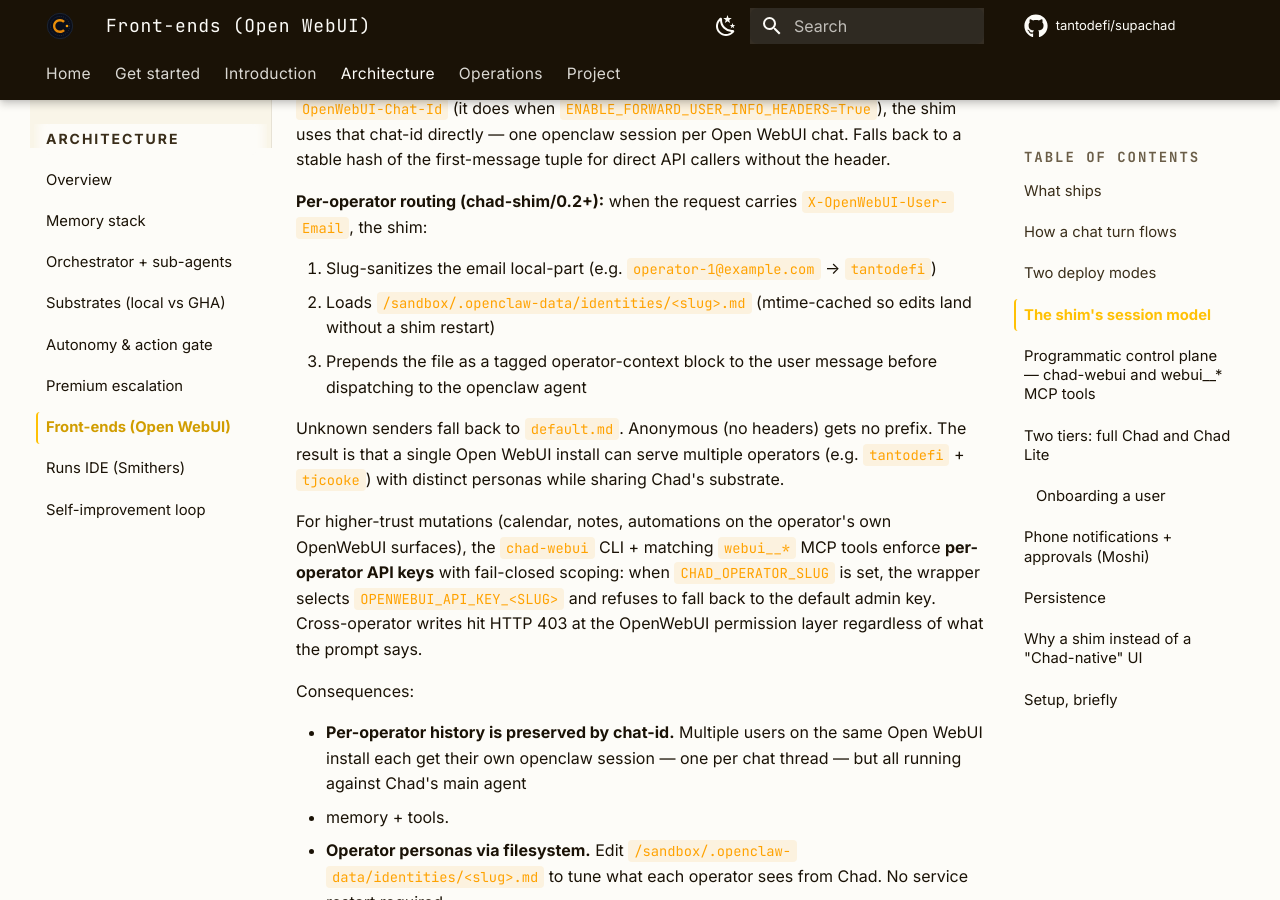
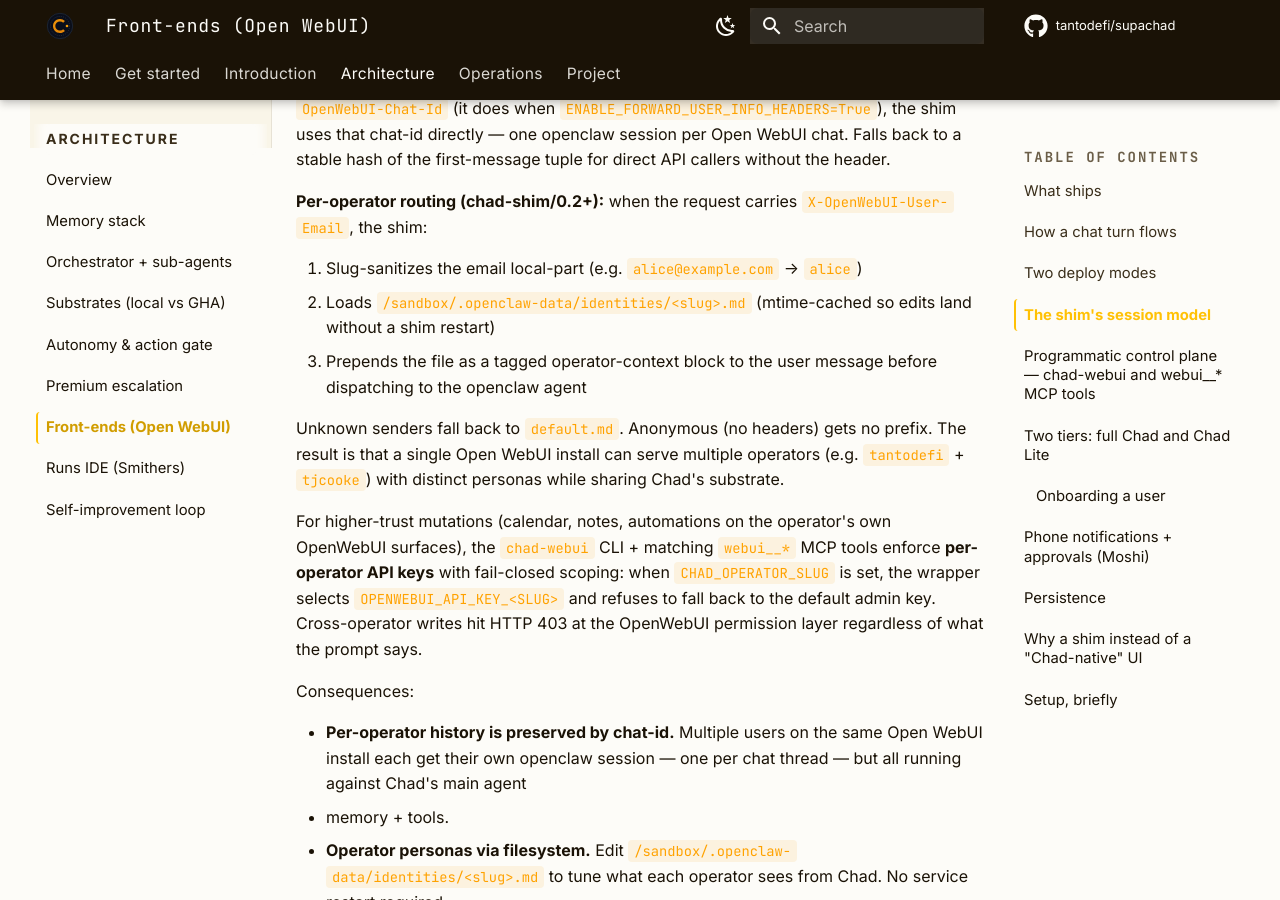
Before and after one commit to tantodefi/supachad-docs, an MkDocs documentation site: the page built from docs/front-ends.md, in a window 1280 px wide and 900 px high, scrolled down 2197 px. Built offline with MkDocs 1.6.1 and Material for MkDocs 9.7.7, drawn with Linux system fonts in a browser that asks for light colours; comment, search, counter and statistics services are not loaded.

Commit message:
docs: consistent placeholder in the slug example
Co-Authored-By: Claude Opus 5.5 <noreply@anthropic.com>

```diff
--- a/docs/front-ends.md
+++ b/docs/front-ends.md
@@ -85,8 +85,8 @@ for direct API callers without the header.
 **Per-operator routing (chad-shim/0.2+):** when the request carries
 `X-OpenWebUI-User-Email`, the shim:
 
-1. Slug-sanitizes the email local-part (e.g. `operator-1@example.com` →
-   `tantodefi`)
+1. Slug-sanitizes the email local-part (e.g. `alice@example.com` →
+   `alice`)
 2. Loads `/sandbox/.openclaw-data/identities/<slug>.md` (mtime-cached
    so edits land without a shim restart)
 3. Prepends the file as a tagged operator-context block to the user
```
